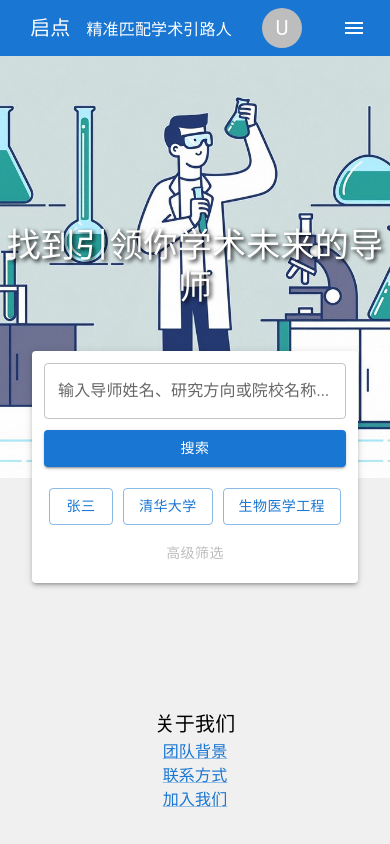
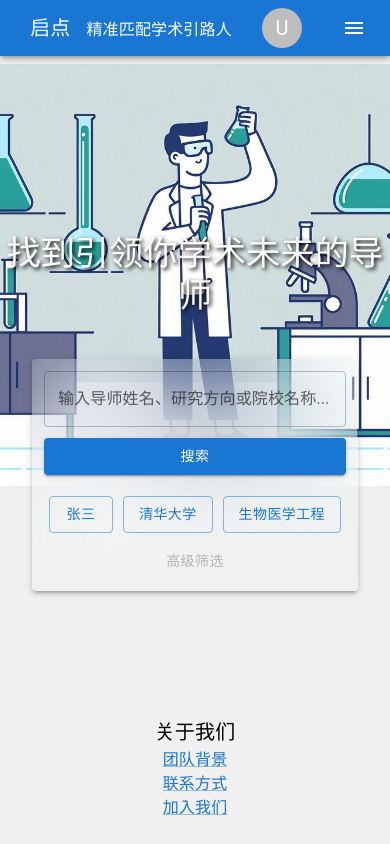
Before and after one commit to k88936/QidianFrontend, a React (Vite) app: page / in a window 390 px wide. Built offline with nearby package versions, Linux system fonts and the light colour scheme.

Commit message:
use float appbar ,use glass effect for search area

```diff
--- a/src/App.jsx
+++ b/src/App.jsx
@@ -74,7 +74,7 @@ function App() {
 
     return (
         <Router>
-            <AppBar position="static">
+            <AppBar position="fixed">
                 <Toolbar sx={{display: 'flex', justifyContent: 'space-between'}}>
                     <Typography variant="h6" component="div" sx={{flexGrow: 1}}>
                         启点
@@ -153,11 +153,13 @@ function App() {
                     </Box>
                 </Toolbar>
             </AppBar>
-            <Routes>
-                <Route path="/" element={<Home isMobile={isMobile} />}/>
-                <Route path="/search" element={<Search isMobile={isMobile} />}/>
-                {/* 其他路由可以在这里添加 */}
-            </Routes>
+            <Box sx={{ marginTop: '64px' }}>
+                <Routes>
+                    <Route path="/" element={<Home isMobile={isMobile} />}/>
+                    <Route path="/search" element={<Search isMobile={isMobile} />}/>
+                    {/* 其他路由可以在这里添加 */}
+                </Routes>
+            </Box>
         </Router>
     );
 }
--- a/src/Home.jsx
+++ b/src/Home.jsx
@@ -92,6 +92,8 @@ function Home(isMobile) {
                 <Paper elevation={3} sx={{
                     padding: '3vw', maxWidth: '80vw', margin: '0 auto', marginTop: '-15vh',
                     position: 'relative', zIndex: 1,
+                    backgroundColor: 'rgba(255, 255, 255, 0.1)', // 设置背景颜色为半透明
+                    backdropFilter: 'blur(50px)', // 添加磨砂玻璃效果
                 }}>
                     <Box
                         component="form"
```
